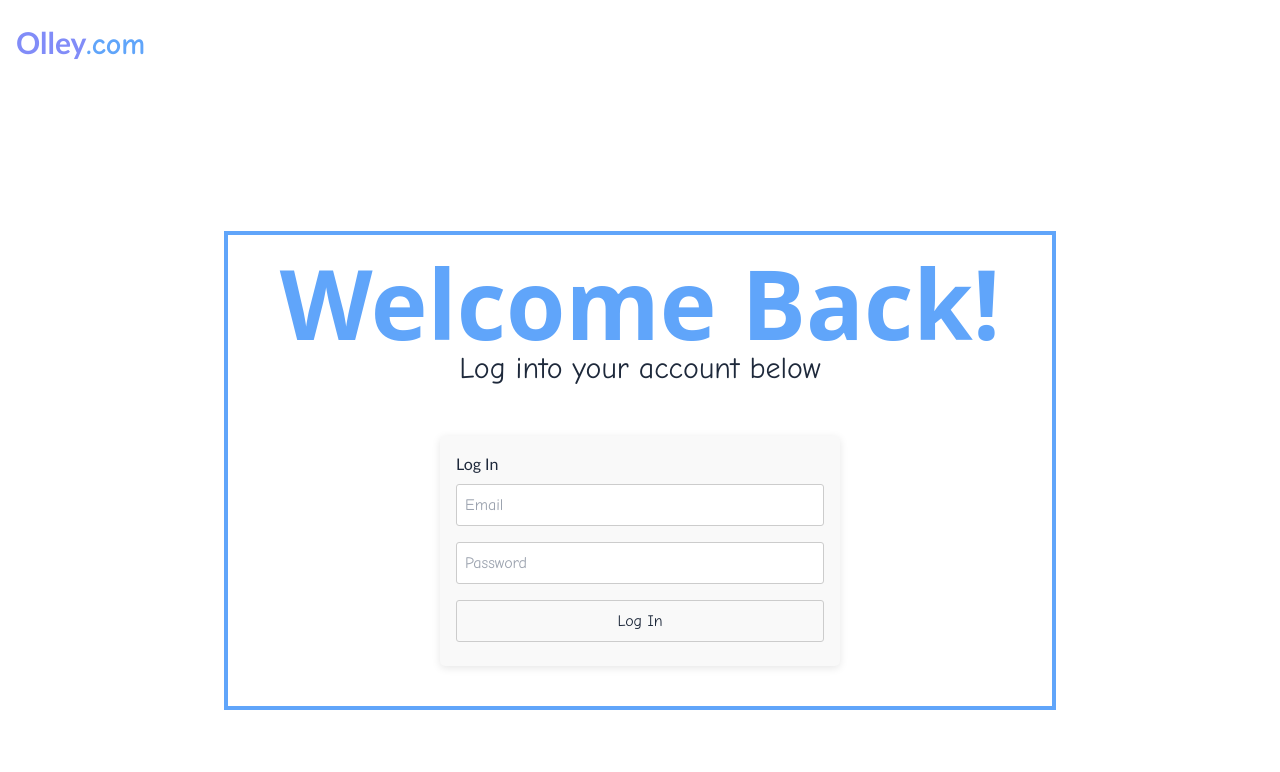
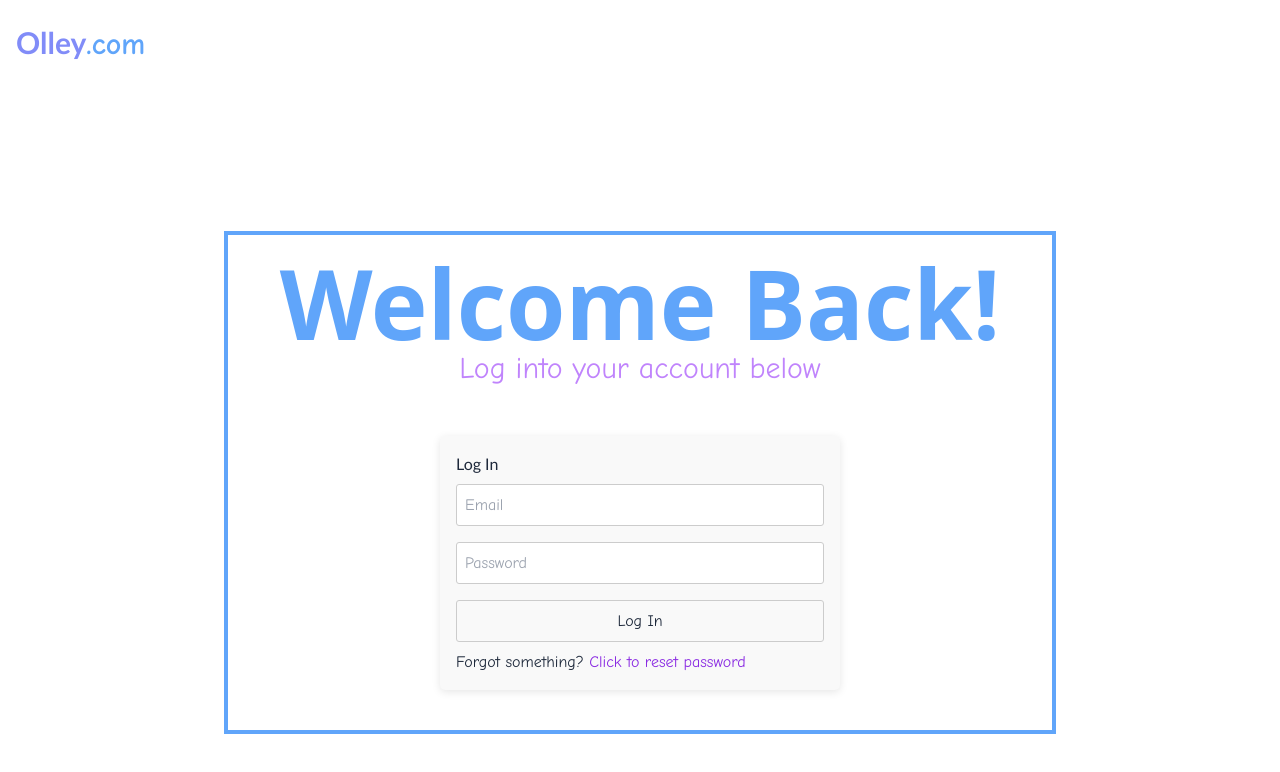
Before and after one commit to AndrewDeAsevedo/Nothing.com, a SvelteKit app: page /login in a window 1280 px wide. Shown: the top 772 px of the page. Built offline with nearby package versions, Linux system fonts and the light colour scheme; a web font is replaced by a local one.

Commit message:
reset password link.. sends to register temporarily

```diff
--- a/src/routes/login/+page.svelte
+++ b/src/routes/login/+page.svelte
@@ -42,7 +42,7 @@
      <span class="text-blue-400 font-sans">Welcome Back!</span>
     </h2>
     <p class="text-xl sm:text-2xl md:text-3xl text-center max-w-[1000px] mx-auto w-full">
-      Log into your account below
+      <span class="text-purple-400"> Log into your account below </span>
     </p>
   </div>
 
@@ -53,6 +53,9 @@
           <input type="password" bind:value={password} placeholder="Password" required />
           <button type="submit">Log In</button>
       </form>
+      <redirect>
+        Forgot something? <a href="/register" style="color:blueviolet"> Click to reset password </a>
+      </redirect>
   </div>
 </div>
 
```
